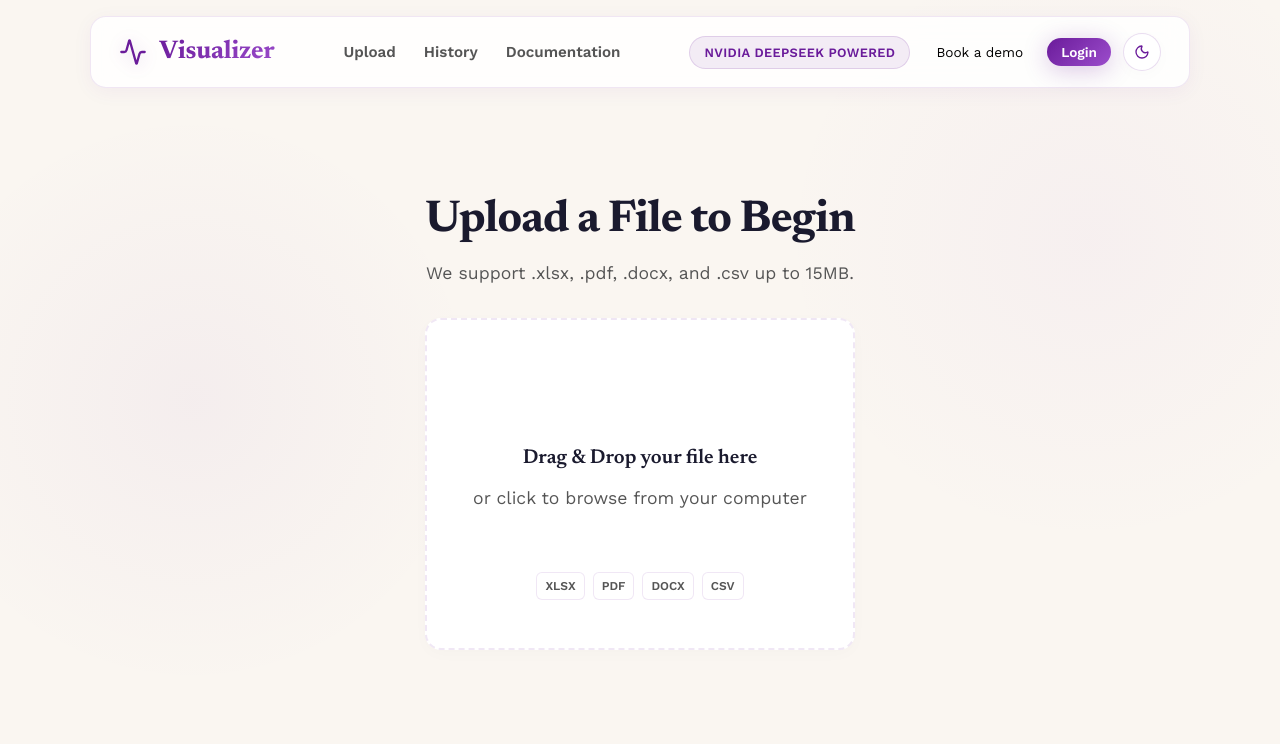
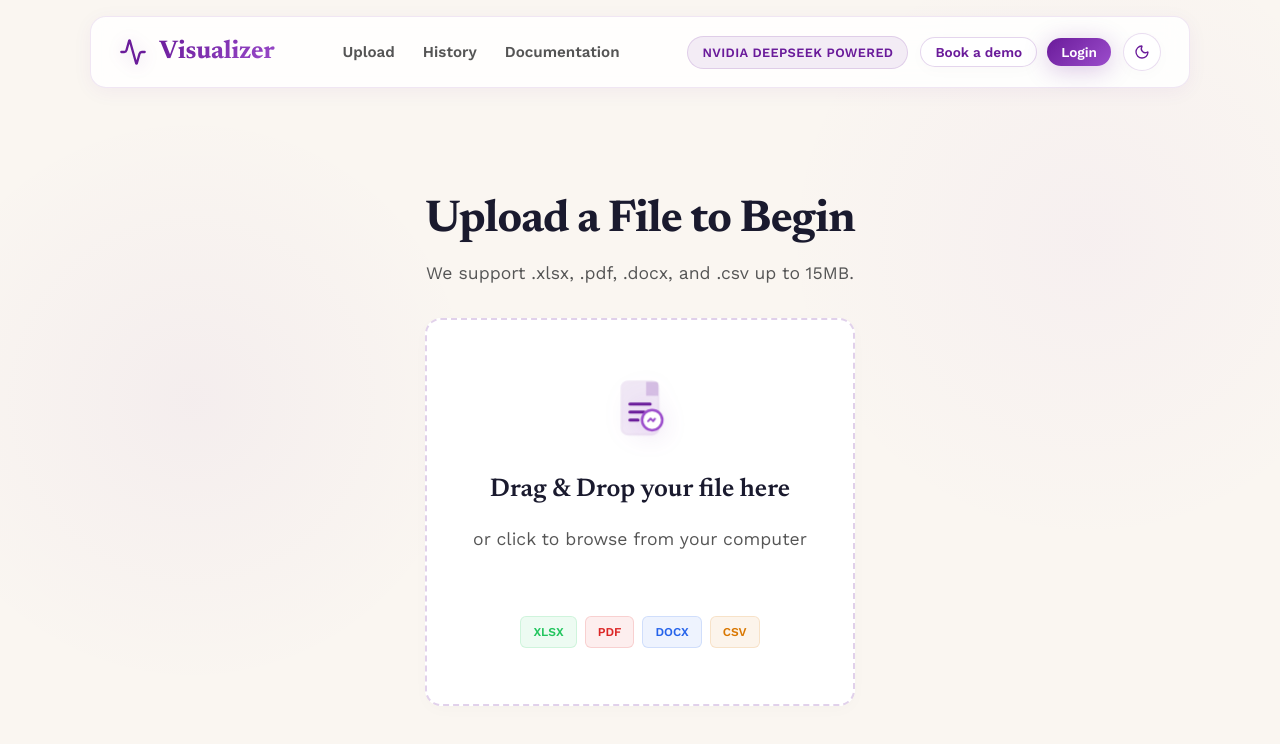
Before and after one commit to bhargav-Q/Visualizer, a React (Vite) app in the folder frontend/: page / in a window 1280 px wide. Shown: the top 744 px of the page. Built offline with nearby package versions, Linux system fonts and the light colour scheme.

Commit message:
feat(layout): redesign file upload card and add dashboard sub-navigation tabs

```diff
--- a/frontend/src/components/Dashboard.css
+++ b/frontend/src/components/Dashboard.css
@@ -3,7 +3,7 @@
   display: flex;
   flex-direction: column;
   gap: 24px;
-  animation: fadeIn 0.4s ease-out;
+  animation: fadeIn 0.4s cubic-bezier(0.4, 0, 0.2, 1);
 }
 
 .dashboard-header {
@@ -11,34 +11,110 @@
   justify-content: space-between;
   align-items: center;
   margin-bottom: 8px;
+  flex-wrap: wrap;
+  gap: 16px;
 }
 
-.back-button {
-  display: flex;
+/* White Button Style from design.md */
+.btn-white {
+  display: inline-flex;
   align-items: center;
   gap: 8px;
-  padding: 8px 16px;
-  color: var(--text-secondary);
-  font-weight: 500;
-  transition: all 0.2s;
+  background: var(--bg-card);
+  border: 1px solid rgba(106, 27, 154, 0.18);
+  color: var(--brand-purple);
+  padding: 8px 18px;
+  border-radius: 20px;
+  font-size: 0.9rem;
+  font-weight: 600;
+  box-shadow: var(--shadow-light);
+  transition: all 0.2s cubic-bezier(0.4, 0, 0.2, 1);
 }
 
-.back-button:hover {
-  color: var(--text-primary);
-  background: rgba(255, 255, 255, 0.1);
+.btn-white:hover {
+  background: rgba(106, 27, 154, 0.02);
+  border-color: var(--brand-purple);
+  box-shadow: 0 4px 12px rgba(106, 27, 154, 0.05);
+  transform: translateY(-1px);
 }
 
 .file-info {
   display: flex;
   align-items: center;
   gap: 12px;
+  background: var(--bg-card);
+  border: 1px solid var(--card-border);
   padding: 8px 16px;
+  border-radius: var(--radius);
+  box-shadow: var(--shadow-light);
 }
 
-.file-info .file-name {
+.file-icon-wrapper {
+  display: flex;
+  align-items: center;
+  justify-content: center;
+  width: 32px;
+  height: 32px;
+  border-radius: 50%;
+  background: rgba(106, 27, 154, 0.05);
+}
+
+.file-name {
   font-weight: 600;
   color: var(--text-primary);
   font-size: 0.95rem;
+}
+
+/* Badge types styled using 8% opacity style */
+.badge-type {
+  padding: 4px 10px;
+  border-radius: 20px;
+  font-size: 0.75rem;
+  font-weight: 700;
+  letter-spacing: 0.05em;
+}
+
+.badge-tabular {
+  background: var(--badge-sales-strategy);
+  color: var(--color-sales-strategy);
+  border: 1px solid rgba(37, 99, 235, 0.15);
+}
+
+.badge-text {
+  background: var(--badge-ai-sales);
+  color: var(--color-ai-sales);
+  border: 1px solid rgba(106, 27, 154, 0.15);
+}
+
+/* Tabs styles from design.md content-type-tabs */
+.content-type-tabs {
+  display: flex;
+  gap: 8px;
+  margin-top: 8px;
+  margin-bottom: 8px;
+  border-bottom: 2px solid rgba(106, 27, 154, 0.05);
+  padding-bottom: 12px;
+}
+
+.ct-tab {
+  font-size: 0.95rem;
+  font-weight: 600;
+  padding: 10px 20px;
+  border-radius: 20px;
+  color: var(--text-secondary);
+  border: 1px solid transparent;
+  transition: all 0.2s cubic-bezier(0.4, 0, 0.2, 1);
+}
+
+.ct-tab:hover {
+  color: var(--brand-purple);
+  background: rgba(106, 27, 154, 0.04);
+}
+
+.ct-tab.active {
+  background: var(--brand-gradient);
+  color: #ffffff !important;
+  box-shadow: var(--btn-shadow);
 }
 
 .dashboard-content {
@@ -71,6 +147,15 @@
 }
 
 @media (max-width: 768px) {
+  .dashboard-header {
+    flex-direction: column;
+    align-items: flex-start;
+  }
+
+  .content-type-tabs {
+    flex-wrap: wrap;
+  }
+
   .charts-grid.cols-2,
   .charts-grid.cols-3 {
     grid-template-columns: 1fr;
--- a/frontend/src/components/Dashboard.jsx
+++ b/frontend/src/components/Dashboard.jsx
@@ -1,32 +1,82 @@
-import React from 'react';
+import React, { useState } from 'react';
 import TabularView from './TabularView';
 import TextView from './TextView';
-import { ArrowLeft } from 'lucide-react';
+import { ArrowLeft, Database, FileText } from 'lucide-react';
 import './Dashboard.css';
 
 const Dashboard = ({ data, onReset }) => {
+  const [activeTab, setActiveTab] = useState('overview');
+
   if (!data) return null;
+
+  const isTabular = data.data_category === 'tabular';
+
+  // Normalize active tab based on data category
+  const currentTab = isTabular
+    ? (activeTab === 'overview' || activeTab === 'preview' ? activeTab : 'overview')
+    : (activeTab === 'summary' || activeTab === 'keywords' ? activeTab : 'summary');
 
   return (
     <div className="dashboard-container animate-fade-in">
       <div className="dashboard-header">
-        <button className="back-button glass-panel" onClick={onReset}>
+        <button className="back-button btn-white" onClick={onReset}>
           <ArrowLeft size={16} />
           Upload Another File
         </button>
-        <div className="file-info glass-panel">
+
+        <div className="file-info">
+          <span className="file-icon-wrapper">
+            {isTabular ? <Database size={18} color="var(--color-sales-strategy)" /> : <FileText size={18} color="var(--color-ai-sales)" />}
+          </span>
           <span className="file-name">{data.file_name}</span>
-          <span className="badge">{data.data_category.toUpperCase()}</span>
+          <span className={`badge-type ${isTabular ? 'badge-tabular' : 'badge-text'}`}>
+            {data.file_type.toUpperCase()}
+          </span>
         </div>
       </div>
 
+      {/* Navigation Tabs */}
+      <div className="content-type-tabs">
+        {isTabular ? (
+          <>
+            <button
+              className={`ct-tab ${currentTab === 'overview' ? 'active' : ''}`}
+              onClick={() => setActiveTab('overview')}
+            >
+              Dashboard Overview
+            </button>
+            <button
+              className={`ct-tab ${currentTab === 'preview' ? 'active' : ''}`}
+              onClick={() => setActiveTab('preview')}
+            >
+              Raw Data Preview
+            </button>
+          </>
+        ) : (
+          <>
+            <button
+              className={`ct-tab ${currentTab === 'summary' ? 'active' : ''}`}
+              onClick={() => setActiveTab('summary')}
+            >
+              AI Document Summary
+            </button>
+            <button
+              className={`ct-tab ${currentTab === 'keywords' ? 'active' : ''}`}
+              onClick={() => setActiveTab('keywords')}
+            >
+              Keyword Analysis
+            </button>
+          </>
+        )}
+      </div>
+
       <div className="dashboard-content">
-        {data.data_category === 'tabular' && data.tabular && (
-          <TabularView tabularData={data.tabular} />
+        {isTabular && data.tabular && (
+          <TabularView tabularData={data.tabular} activeSubTab={currentTab} />
         )}
 
-        {data.data_category === 'text' && data.text && (
-          <TextView textData={data.text} />
+        {!isTabular && data.text && (
+          <TextView textData={data.text} activeSubTab={currentTab} />
         )}
       </div>
     </div>
--- a/frontend/src/components/FileUpload.css
+++ b/frontend/src/components/FileUpload.css
@@ -9,28 +9,33 @@
 
 .upload-zone {
   position: relative;
-  border: 2px dashed var(--border-color);
-  padding: 48px 24px;
+  border: 2px dashed rgba(106, 27, 154, 0.2);
+  background: var(--bg-card);
+  padding: 56px 24px;
   text-align: center;
   cursor: pointer;
-  transition: all 0.3s ease;
+  border-radius: var(--radius);
+  box-shadow: var(--shadow-light);
+  transition: all 0.3s cubic-bezier(0.4, 0, 0.2, 1);
 }
 
 .upload-zone:hover {
-  border-color: var(--accent-color);
-  background: var(--bg-card-hover);
+  border-color: var(--brand-purple);
+  background: rgba(106, 27, 154, 0.02);
+  box-shadow: var(--card-shadow-hover);
+  transform: translateY(-2px);
 }
 
 .upload-zone.dragging {
-  border-color: var(--accent-hover);
-  background: rgba(99, 102, 241, 0.05);
+  border-color: var(--brand-purple-accent);
+  background: rgba(106, 27, 154, 0.05);
   transform: scale(1.02);
 }
 
 .upload-zone.has-file {
   border-style: solid;
   border-color: var(--success);
-  background: rgba(34, 197, 94, 0.05);
+  background: rgba(22, 163, 74, 0.02);
 }
 
 .hidden-input {
@@ -41,17 +46,19 @@
   display: flex;
   flex-direction: column;
   align-items: center;
-  gap: 12px;
+  gap: 16px;
 }
 
 .icon-wrapper {
   margin-bottom: 8px;
-  filter: drop-shadow(0 0 12px var(--accent-glow));
+  filter: drop-shadow(0 4px 12px rgba(106, 27, 154, 0.15));
 }
 
 .upload-content h3 {
-  font-size: 1.25rem;
+  font-family: 'Newsreader', Georgia, serif;
+  font-size: 1.6rem;
   font-weight: 600;
+  color: var(--text-primary);
   margin: 0;
 }
 
@@ -68,13 +75,38 @@
 }
 
 .format-badge {
-  background: rgba(255, 255, 255, 0.05);
-  border: 1px solid var(--border-color);
-  padding: 4px 8px;
+  background: var(--badge-sales-strategy);
+  border: 1px solid rgba(37, 99, 235, 0.15);
+  padding: 6px 12px;
   border-radius: 6px;
   font-size: 0.75rem;
   font-weight: 600;
-  color: var(--text-secondary);
+  color: var(--color-sales-strategy);
+}
+
+/* Custom categories to color tags uniquely */
+.format-badge.xlsx {
+  background: var(--badge-crm-tips);
+  border-color: rgba(34, 197, 94, 0.15);
+  color: var(--color-crm-tips);
+}
+
+.format-badge.pdf {
+  background: var(--badge-deal-management);
+  border-color: rgba(220, 38, 38, 0.15);
+  color: var(--color-deal-management);
+}
+
+.format-badge.docx {
+  background: var(--badge-sales-strategy);
+  border-color: rgba(37, 99, 235, 0.15);
+  color: var(--color-sales-strategy);
+}
+
+.format-badge.csv {
+  background: var(--badge-meeting-intelligence);
+  border-color: rgba(217, 119, 0, 0.15);
+  color: var(--color-meeting-intelligence);
 }
 
 .pulse-animation {
@@ -89,7 +121,7 @@
 
 /* Success State Styles */
 .upload-content.success .icon-wrapper {
-  filter: drop-shadow(0 0 12px rgba(34, 197, 94, 0.3));
+  filter: drop-shadow(0 4px 12px rgba(22, 163, 74, 0.25));
 }
 
 .file-name {
@@ -97,8 +129,9 @@
   align-items: center;
   gap: 8px;
   color: var(--text-primary) !important;
-  font-weight: 500;
-  background: rgba(255, 255, 255, 0.05);
+  font-weight: 600;
+  background: rgba(106, 27, 154, 0.05);
+  border: 1px solid rgba(106, 27, 154, 0.1);
   padding: 8px 16px;
   border-radius: 8px;
   margin-top: 8px !important;
@@ -106,12 +139,12 @@
 
 .file-size {
   font-size: 0.85rem !important;
-  color: var(--text-secondary) !important;
+  color: var(--text-muted) !important;
 }
 
 .change-file-text {
   font-size: 0.8rem;
-  color: var(--text-secondary);
+  color: var(--text-muted);
   margin-top: 16px;
   opacity: 0.7;
   transition: opacity 0.2s;
@@ -128,8 +161,8 @@
   justify-content: center;
   gap: 8px;
   color: var(--danger);
-  background: rgba(239, 68, 68, 0.1);
-  border: 1px solid rgba(239, 68, 68, 0.2);
+  background: var(--badge-deal-management);
+  border: 1px solid rgba(220, 38, 38, 0.15);
   padding: 12px 16px;
   border-radius: 8px;
   font-size: 0.9rem;
--- a/frontend/src/components/FileUpload.jsx
+++ b/frontend/src/components/FileUpload.jsx
@@ -113,15 +113,29 @@ const FileUpload = ({ onFileSelect }) => {
         ) : (
           <div className="upload-content">
             <div className="icon-wrapper pulse-animation">
-              <UploadCloud size={48} color="var(--accent-color)" />
+              <svg width="64" height="64" viewBox="0 0 64 64" fill="none" xmlns="http://www.w3.org/2000/svg">
+                <rect x="14" y="6" width="36" height="52" rx="6" fill="url(#brandGrad)" opacity="0.1" stroke="var(--brand-purple)" strokeWidth="2.5" />
+                <path d="M34 6H48C49.1046 6 50 6.89543 50 8V20H38V6H34Z" fill="var(--brand-purple)" opacity="0.2" />
+                <line x1="22" y1="28" x2="42" y2="28" stroke="var(--brand-purple)" strokeWidth="3" strokeLinecap="round" />
+                <line x1="22" y1="36" x2="36" y2="36" stroke="var(--brand-purple)" strokeWidth="3" strokeLinecap="round" />
+                <line x1="22" y1="44" x2="30" y2="44" stroke="var(--brand-purple)" strokeWidth="3" strokeLinecap="round" />
+                <circle cx="44" cy="44" r="10" fill="white" stroke="var(--brand-purple-accent)" strokeWidth="2.5" />
+                <path d="M40 45L42.5 42.5L45 45L48 41" stroke="var(--brand-purple-accent)" strokeWidth="2" strokeLinecap="round" strokeLinejoin="round" strokeDasharray="10" />
+                <defs>
+                  <linearGradient id="brandGrad" x1="14" y1="6" x2="50" y2="58" gradientUnits="userSpaceOnUse">
+                    <stop stopColor="var(--brand-purple)" />
+                    <stop offset="1" stopColor="var(--brand-purple-accent)" />
+                  </linearGradient>
+                </defs>
+              </svg>
             </div>
             <h3>Drag & Drop your file here</h3>
             <p>or click to browse from your computer</p>
             <div className="file-badges">
-              <span className="format-badge">XLSX</span>
-              <span className="format-badge">PDF</span>
-              <span className="format-badge">DOCX</span>
-              <span className="format-badge">CSV</span>
+              <span className="format-badge xlsx">XLSX</span>
+              <span className="format-badge pdf">PDF</span>
+              <span className="format-badge docx">DOCX</span>
+              <span className="format-badge csv">CSV</span>
             </div>
           </div>
         )}
```
